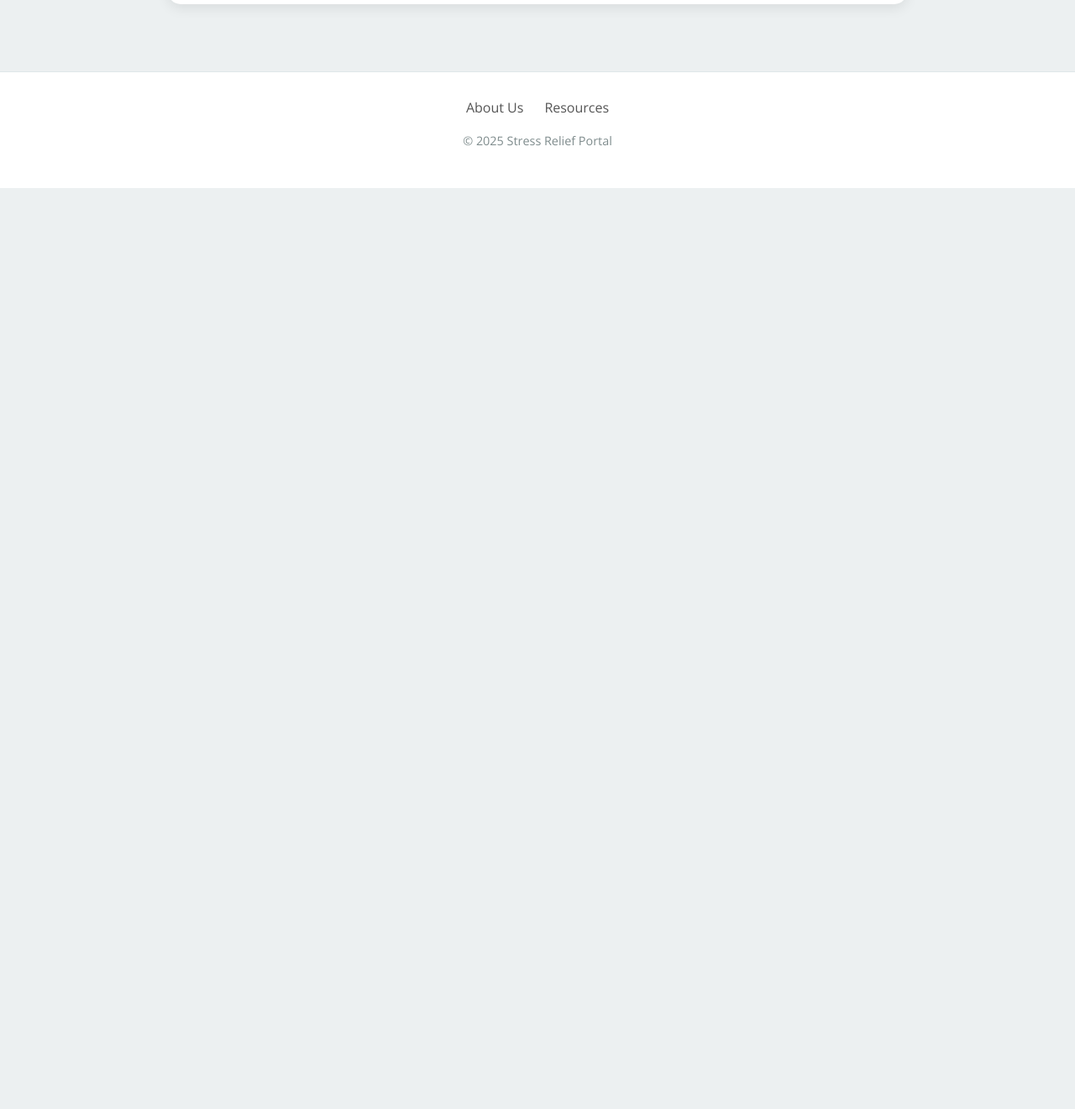
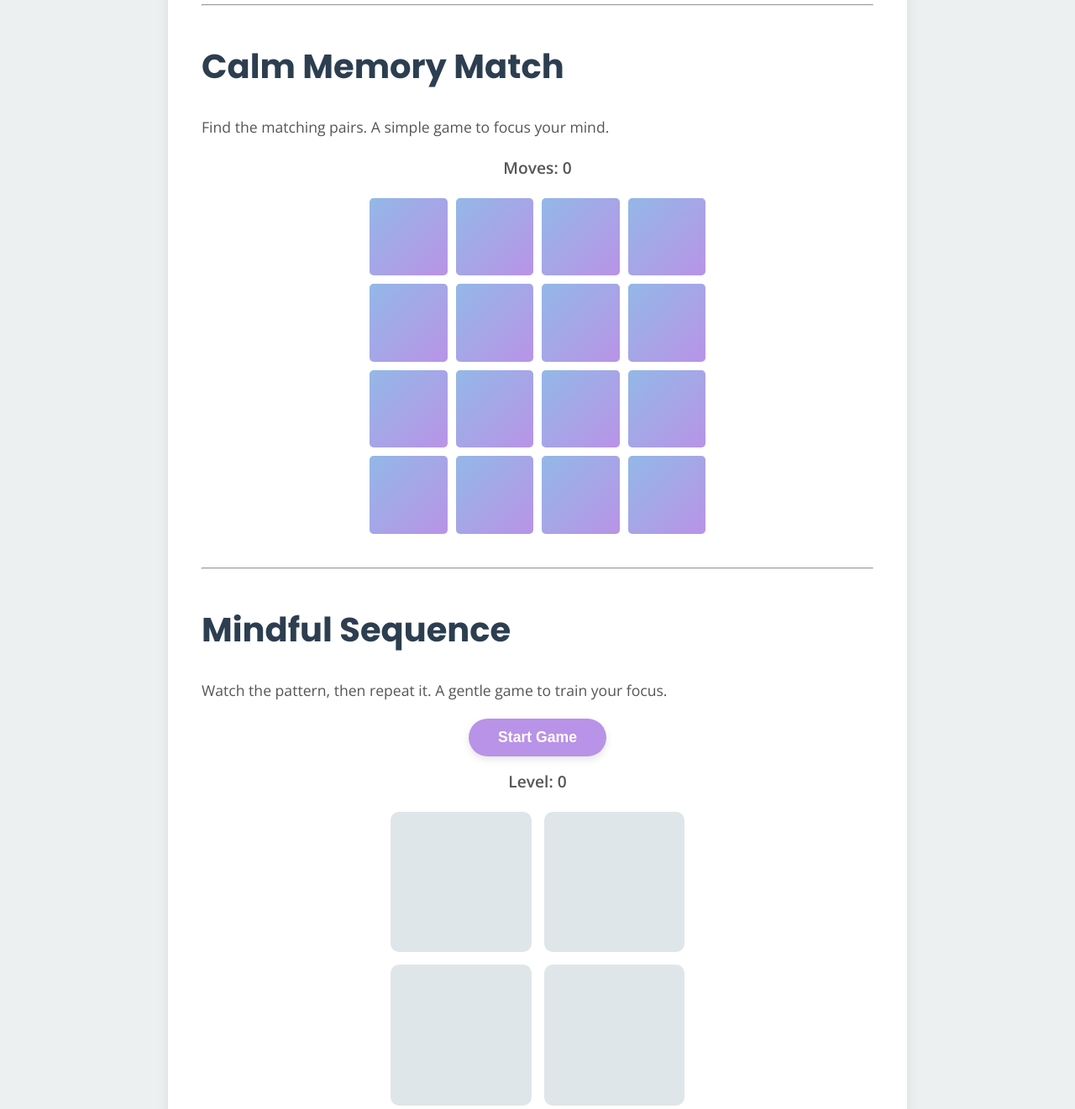
Before and after one commit to harshwalke2/Stress-Relief-Portal-For-Students, a plain HTML site: page games.html in a window 1280 px wide. Shown: the part 765-2086 px from the top of the page at 84% size. Before the commit the page ends 989 px from the top, so only its background shows below. Drawn offline with nearby package versions, Linux system fonts and the light colour scheme.

Commit message:
Fix: Add missing HTML for memory and sequence games

```diff
--- a/games.html
+++ b/games.html
@@ -28,10 +28,35 @@
 
     <main>
         <div class="content-wrapper">
+
             <h1>Mindful Clicker</h1>
             <p>A simple, calming game. Click the floating bubbles to gently pop them. There's no score and no time limit. Just relax.</p>
+            <div id="game-container">
+            </div>
 
-            <div id="game-container">
+
+            <hr style="margin: 40px 0;"> <h1>Calm Memory Match</h1>
+            <p>Find the matching pairs. A simple game to focus your mind.</p>
+            <div class="score-panel">
+                Moves: <span id="moves-counter">0</span>
+            </div>
+            <div id="memory-game-board">
+                </div>
+
+
+            <hr style="margin: 40px 0;"> <h1>Mindful Sequence</h1>
+            <p>Watch the pattern, then repeat it. A gentle game to train your focus.</p>
+
+            <div class="sequence-game-controls">
+                <button id="sequence-start-btn" class="timer-btn">Start Game</button>
+                <div id="sequence-status">Level: 0</div>
+            </div>
+
+            <div id="sequence-game-board">
+                <div class="sequence-pad" data-pad="1"></div>
+                <div class="sequence-pad" data-pad="2"></div>
+                <div class="sequence-pad" data-pad="3"></div>
+                <div class="sequence-pad" data-pad="4"></div>
             </div>
 
         </div>
```
